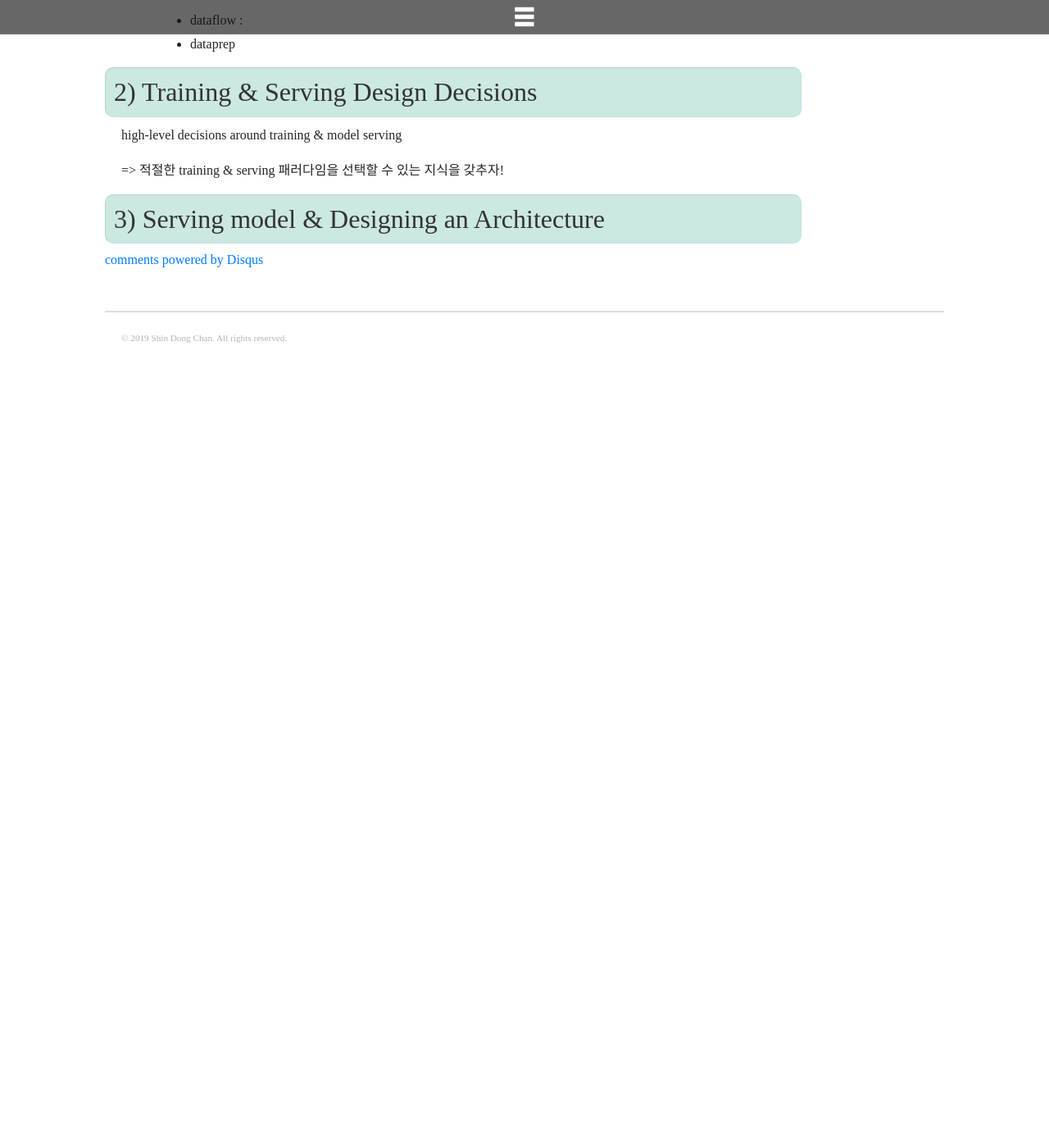
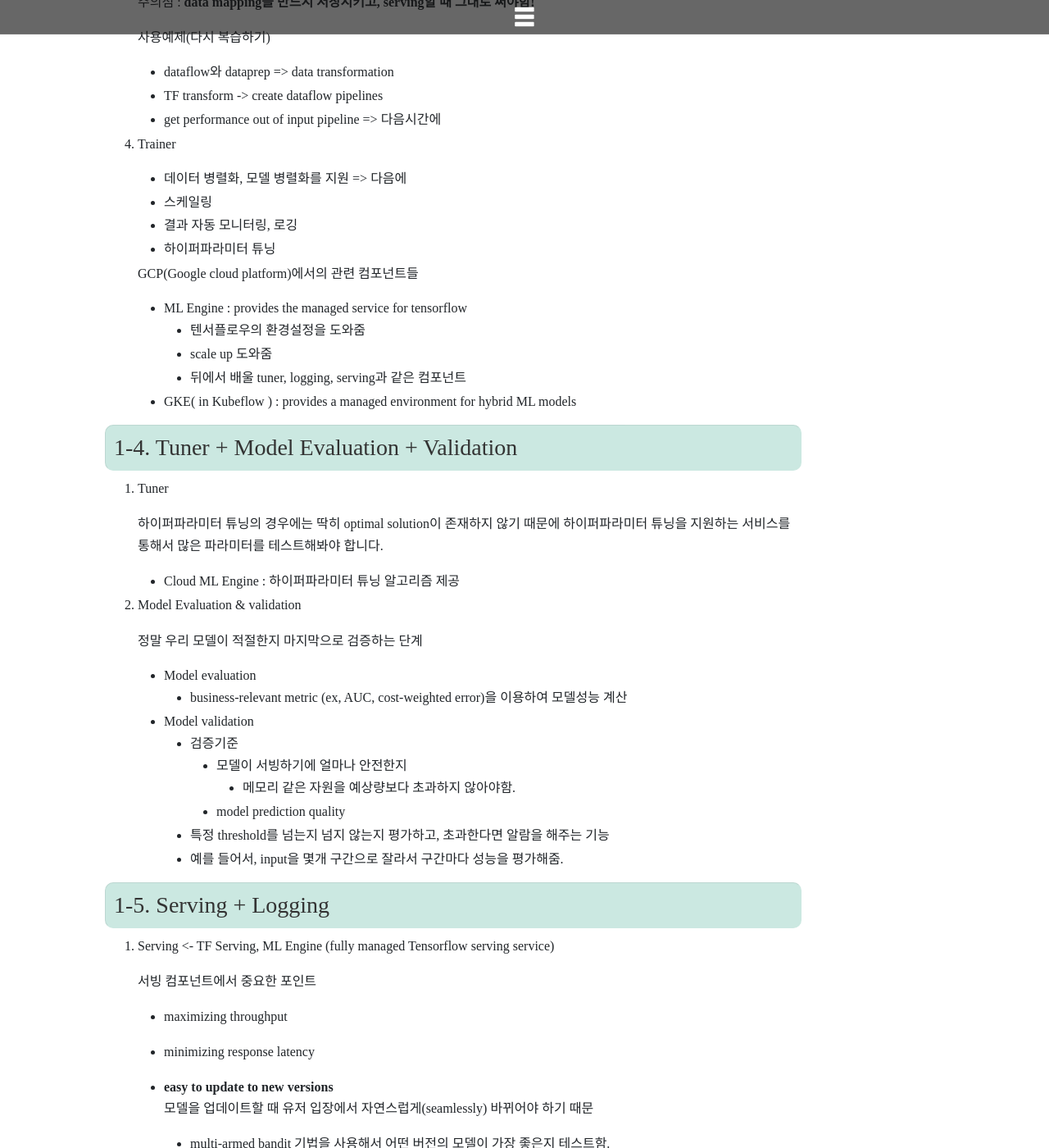
Before and after one commit to DongChanS/DongChanS.github.io, a Jekyll site: the page built from _posts/2019-06-24-93.md, in a window 1280 px wide and 1400 px high, scrolled down 3778 px. Shown: the whole window at 82% size. Built offline with Jekyll 4.4.1, drawn with Linux system fonts in a browser that asks for light colours; nearby versions of some CDN libraries; some web fonts are replaced; comment, search, counter and statistics services are not loaded; before the commit the page ends 4199 px from its top, so only the background shows below that; some of the changed text lies outside the part shown.

Commit message:
update post

```diff
--- a/_posts/2019-06-24-93.md
+++ b/_posts/2019-06-24-93.md
@@ -80,15 +80,108 @@
      * 다른 화폐에서는 에러가 안나는데 엔화에서만 에러가 나는경우 -> (1)
 
      * item parser의 에러때문에 특정 값이 null이 된 경우 -> (2)
+### 1-3. Data transformation + Trainer
 
-3. Data transformation + Trainer
+1. Data transformation : feature wrangling  (ex, generate feature to integer mappings)
 
-   * Data transformation : feature wrangling
+   주의점 : **data mapping을 반드시 저장시키고, serving할 때 그대로 써야함!**
 
-     (ex, generate feature to integer mappings)
+   사용예제(다시 복습하기)
 
-     * dataflow :
-     * dataprep
+   - dataflow와 dataprep => data transformation
+   - TF transform -> create dataflow pipelines
+   - get performance out of input pipeline => 다음시간에
+
+2. Trainer
+
+   - 데이터 병렬화, 모델 병렬화를 지원 => 다음에
+   - 스케일링
+   - 결과 자동 모니터링, 로깅
+   - 하이퍼파라미터 튜닝
+
+   GCP(Google cloud platform)에서의 관련 컴포넌트들
+
+   - ML Engine : provides the managed service for tensorflow
+     - 텐서플로우의 환경설정을 도와줌
+     - scale up 도와줌
+     - 뒤에서 배울 tuner, logging, serving과 같은 컴포넌트
+   - GKE( in Kubeflow ) : provides a managed environment for hybrid ML models
+
+
+
+### 1-4. Tuner + Model Evaluation + Validation
+
+1. Tuner
+
+   하이퍼파라미터 튜닝의 경우에는 딱히 optimal solution이 존재하지 않기 때문에 하이퍼파라미터 튜닝을 지원하는 서비스를 통해서 많은 파라미터를 테스트해봐야 합니다.
+
+   * Cloud ML Engine : 하이퍼파라미터 튜닝 알고리즘 제공
+
+2. Model Evaluation & validation
+
+   정말 우리 모델이 적절한지 마지막으로 검증하는 단계
+
+   * Model evaluation
+     * business-relevant metric (ex, AUC, cost-weighted error)을 이용하여 모델성능 계산
+   * Model validation
+     * 검증기준
+       - 모델이 서빙하기에 얼마나 안전한지
+         - 메모리 같은 자원을 예상량보다 초과하지 않아야함.
+       - model prediction quality
+     * 특정 threshold를 넘는지 넘지 않는지 평가하고, 초과한다면 알람을 해주는 기능
+     * 예를 들어서, input을 몇개 구간으로 잘라서 구간마다 성능을 평가해줌.
+
+
+
+### 1-5. Serving + Logging
+
+1. Serving <- TF Serving, ML Engine (fully managed Tensorflow serving service)
+
+   서빙 컴포넌트에서 중요한 포인트
+
+   - maximizing throughput
+
+   - minimizing response latency
+
+   - easy to update to new versions
+
+     : 모델을 업데이트할 때 유저 입장에서 자연스럽게(seamlessly) 바뀌어야 하기 때문
+
+     - multi-armed bandit 기법을 사용해서 어떤 버전의 모델이 가장 좋은지 테스트함.
+
+       - multi-armed bandit
+
+         - fixed limited set of resources must be allocated between competing (alternative) choices in a way that maximizes their expected gain,
+
+         - when each choice's properties are only partially known at the time of allocation,
+         - may become better understood as time passes or by allocating resources to the choice.
+
+         예를 들면, 확률이 다른 슬롯머신 5개를 **돌려보면서** 어떤 슬롯머신이 더 괜찮은 머신인지 파악하는 방식을 말합니다.
+
+2. logging : 디버그하는 컴포넌트
+
+
+
+### 1-6. Orchestration + Workflow
+
+![111](https://user-images.githubusercontent.com/37765338/60166188-a463b100-983b-11e9-9c9c-a00073225526.png)
+
+문제점 : 데이터가 변하면, 기존에 보았던 **모든 컴포넌트(Data ingestion, analysis, ... logging)들의 코드가 변해야한다!**
+
+=> 그래서 이러한 부분을 해결하기 위해서 Orchestration이라는 컴포넌트가 생겨났습니다.
+
+* Cloud composer를 통해서 Orchestration을 이용할 수 있음
+
+Cloud composer에서는 데이터의 변화에 따른 종속관계를 만들지 않기 위해서 다음 로직을 사용합니다.
+
+![112](https://user-images.githubusercontent.com/37765338/60166189-a463b100-983b-11e9-8bfe-51acfa2e1f8a.png)
+
+1. 모델의 Operation들 정의
+2. DAG(directed acyclic graph) 만들기
+3. DAG를 적절한 순서로 병렬화해서 작동시키기 위해서 데이터의 dependencies를 정의하기
+4. DAG 업로드하기
+5. DAG를 web ui에서 실행하기
+
 
 
 ## 2) Training & Serving Design Decisions
@@ -97,6 +190,16 @@
 
 => 적절한 training & serving 패러다임을 선택할 수 있는 지식을 갖추자!
 
+### 2-1. Training Decisions
+
+Static vs Dynamic Training
+
+![113](https://user-images.githubusercontent.com/37765338/60166191-a463b100-983b-11e9-8978-53b98086dd94.png)
+
+dynamic training은 데이터를 갱신해서 모델을 지속적으로 튜닝해야할 때 생깁니다.
+
+
+
 
 
 ## 3) Serving model & Designing an Architecture
```
